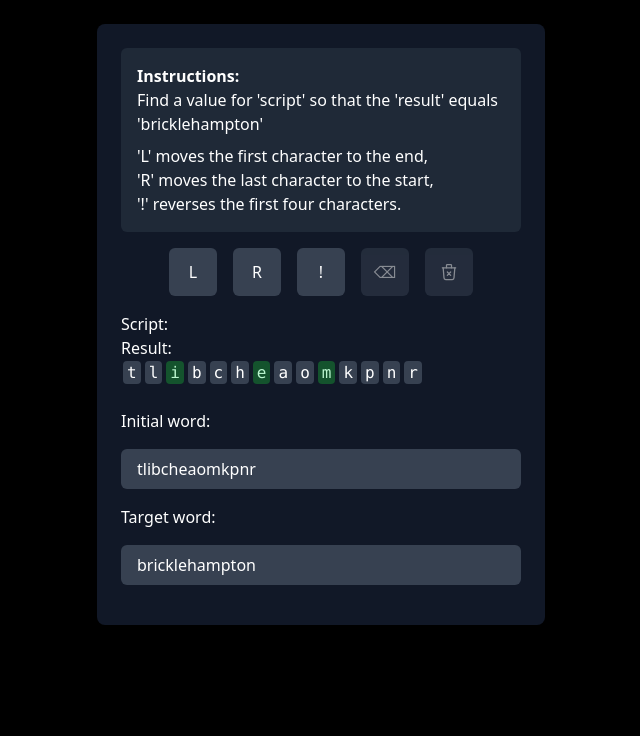
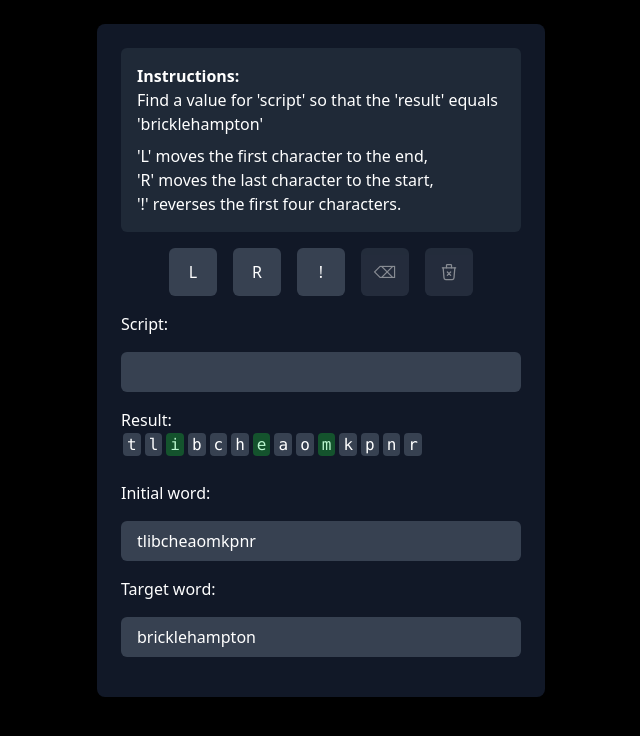
Before and after one commit to davidlpoole/brickle, a React (Vite) app: page / in a window 1280 px wide. Shown: the top 736 px of the page, without its empty margins (319-959 px from the left). Built offline with nearby package versions, Linux system fonts and the light colour scheme.

Commit message:
change script display to a textbox

```diff
--- a/src/components/ScriptDisplay.jsx
+++ b/src/components/ScriptDisplay.jsx
@@ -3,7 +3,13 @@ export default function ScriptDisplay(props) {
   return (
     <>
       <div>Script:</div>
-      <div id="scriptDisplay">{script.toUpperCase()}</div>
+      <input
+        type="text"
+        id="scriptDisplay"
+        value={script.toUpperCase()}
+        disabled
+        className="w-full px-4 py-2 bg-gray-700 text-white rounded-md mt-4 mb-4"
+      />
     </>
   )
 }
```
